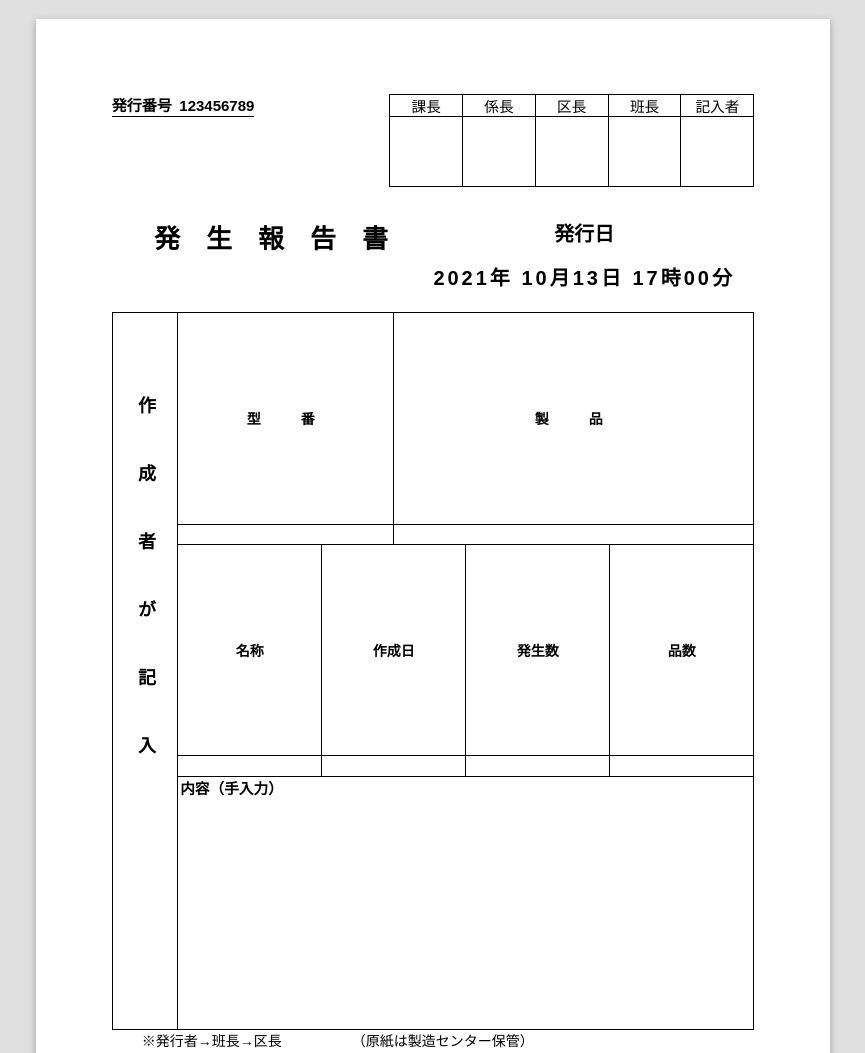
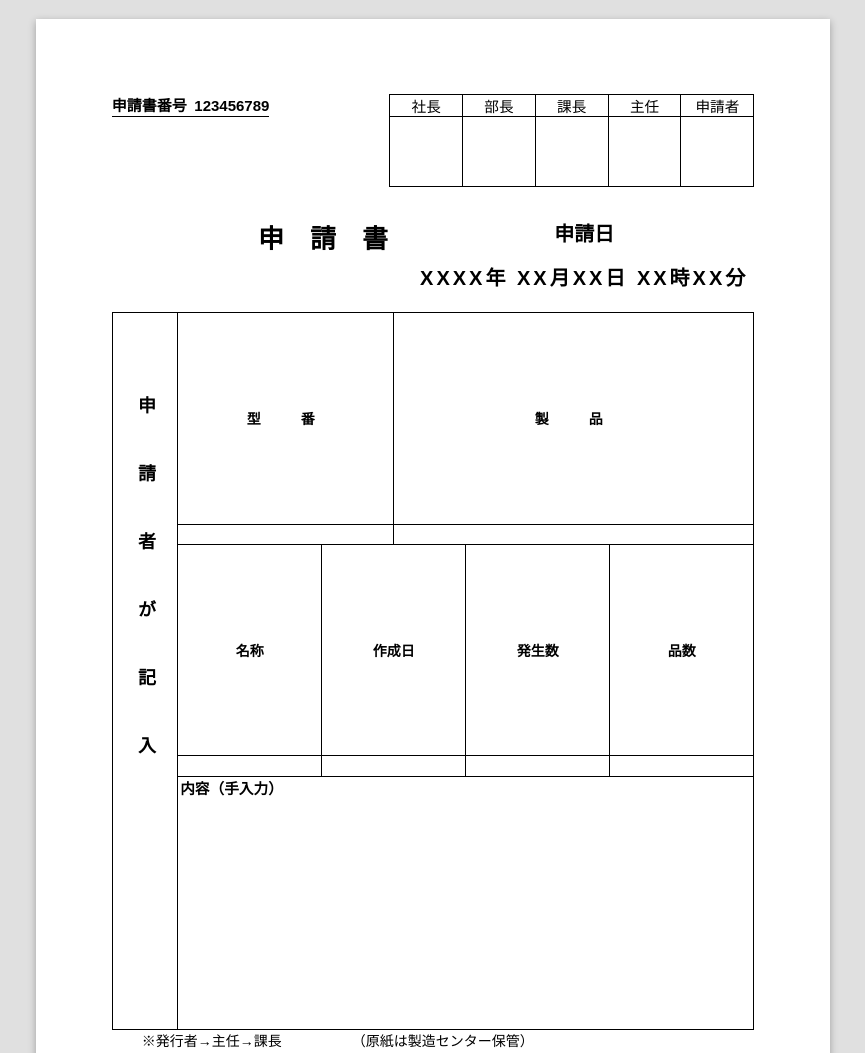
Before and after one commit to stickman-4413/print-format, a plain HTML site: page index.html in a window 1280 px wide. Shown: the top 1053 px of the page, without its empty margins (207-1072 px from the left). Drawn offline with Linux system fonts and the light colour scheme.

Commit message:
Update index.html

```diff
--- a/index.html
+++ b/index.html
@@ -6,24 +6,24 @@
     <meta name="viewport" content="width=device-width, initial-scale=1.0">
     <meta http-equiv="X-UA-Compatible" content="ie=edge">
     <link rel="stylesheet" href="sheet.css">
-    <title>発生報告書</title>
+    <title>フォーマット</title>
 </head>
 
 <body>
     <section class="sheet">
         <div class="row_1">
           <div class="col_1">
-            <h2 class="text-left underline">発行番号<span class="number">123456789</span></h2>
+            <h2 class="text-left underline">申請書番号<span class="number">123456789</span></h2>
           </div>
           <div class="col_2">
             <table class="inkan">
                 <tbody>
                     <tr>
+                        <th>社長</th>
+                        <th>部長</th>
                         <th>課長</th>
-                        <th>係長</th>
-                        <th>区長</th>
-                        <th>班長</th>
-                        <th>記入者</th>
+                        <th>主任</th>
+                        <th>申請者</th>
                     </tr>
                     <tr>
                         <td></td>
@@ -38,12 +38,12 @@
         </div>
         <div class="row_2">
             <div class="col_3">
-             <h1 class="text-right">発生報告書</h1>
+             <h1 class="text-right">申請書</h1>
             </div>
             <div class="col_4">
                 <ul class="text-center">
-                 <li class="list-date">発行日</li>
-                 <li class="list-date space">2021年 10月13日 17時00分</li>
+                 <li class="list-date">申請日</li>
+                 <li class="list-date space">XXXX年 XX月XX日 XX時XX分</li>
                 </ul>
             </div>
         </div>
@@ -51,7 +51,7 @@
             <table class="detail">
                 <tbody>
                     <tr>
-                        <th rowspan="5" class="table-left"><span class="vertical">作成者が記入</span></th>
+                        <th rowspan="5" class="table-left"><span class="vertical">申請者が記入</span></th>
                         <th colspan="3" class="text-center table-title1">型番</th>
                         <th colspan="5" class="text-center table-title2">製品</th>
                     </tr>
@@ -78,7 +78,7 @@
             </table>
         </div>
         <ul class="text-area">
-            <li>※発行者→班長→区長</li>
+            <li>※発行者→主任→課長</li>
             <li>（原紙は製造センター保管）</li>
         </ul>
     </section>
```
